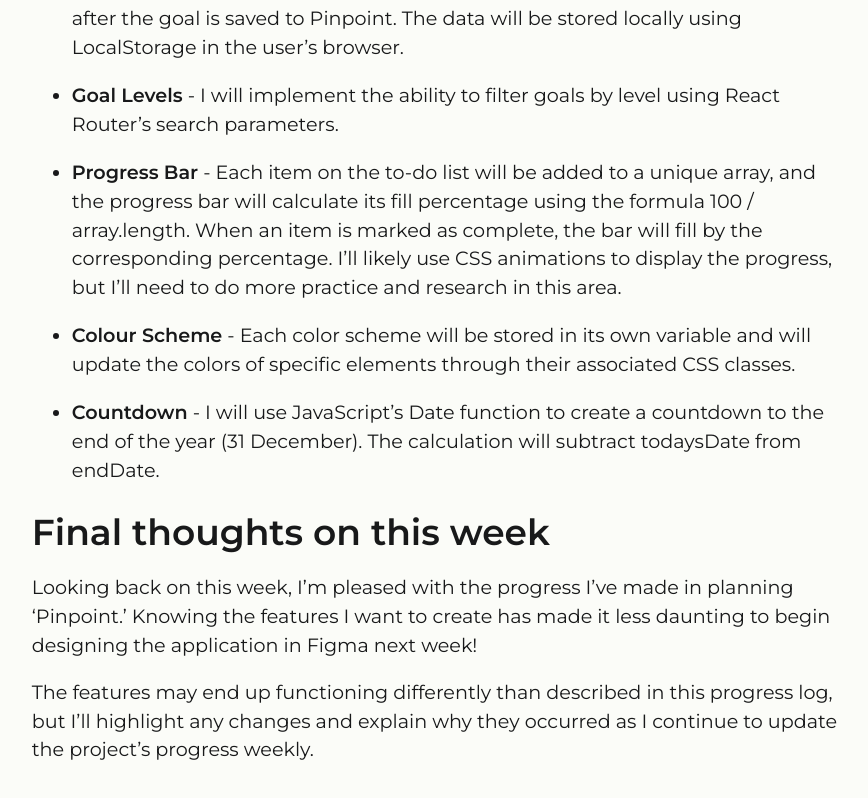
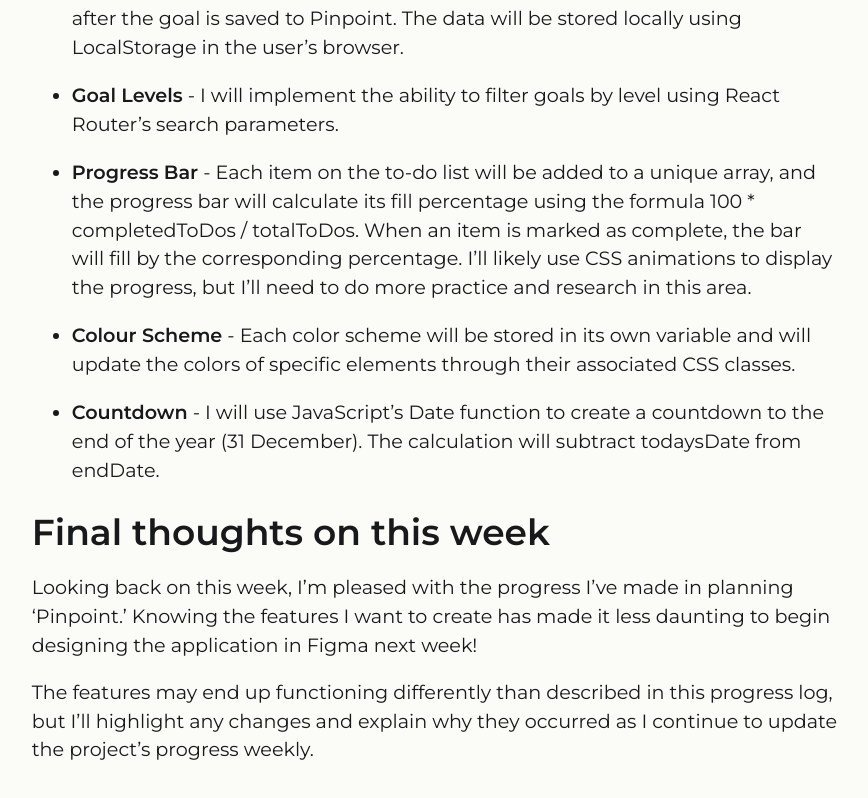
Before and after one commit to louiseka/portfolio, a React (Vite) app: page /blogs/kickstarting-new-project in a window 1280 px wide. Shown: the part 2493-3291 px from the top of the page, without its empty margins (205-1073 px from the left). Built offline with nearby package versions, Linux system fonts and the light colour scheme.

Commit message:
Correction for blog one

```diff
--- a/src/pages/Blogs/BlogOne.jsx
+++ b/src/pages/Blogs/BlogOne.jsx
@@ -53,7 +53,7 @@ export default function BlogOne() {
                     <ul className="blog-bullets">
                         <li><span className="bold-text">Create Goals </span> - This feature will include a form with fields that can be edited after the goal is saved to Pinpoint. The data will be stored locally using LocalStorage in the user’s browser.</li>
                         <li><span className="bold-text">Goal Levels</span> - I will implement the ability to filter goals by level using React Router’s search parameters.</li>
-                        <li><span className="bold-text">Progress Bar</span> - Each item on the to-do list will be added to a unique array, and the progress bar will calculate its fill percentage using the formula 100 / array.length. When an item is marked as complete, the bar will fill by the corresponding percentage. I’ll likely use CSS animations to display the progress, but I’ll need to do more practice and research in this area.</li>
+                        <li><span className="bold-text">Progress Bar</span> - Each item on the to-do list will be added to a unique array, and the progress bar will calculate its fill percentage using the formula 100 * completedToDos / totalToDos. When an item is marked as complete, the bar will fill by the corresponding percentage. I’ll likely use CSS animations to display the progress, but I’ll need to do more practice and research in this area.</li>
                         <li><span className="bold-text">Colour Scheme</span> - Each color scheme will be stored in its own variable and will update the colors of specific elements through their associated CSS classes.</li>
                         <li><span className="bold-text">Countdown</span> - I will use JavaScript’s Date function to create a countdown to the end of the year (31 December). The calculation will subtract todaysDate from endDate. </li>
                     </ul>
```
